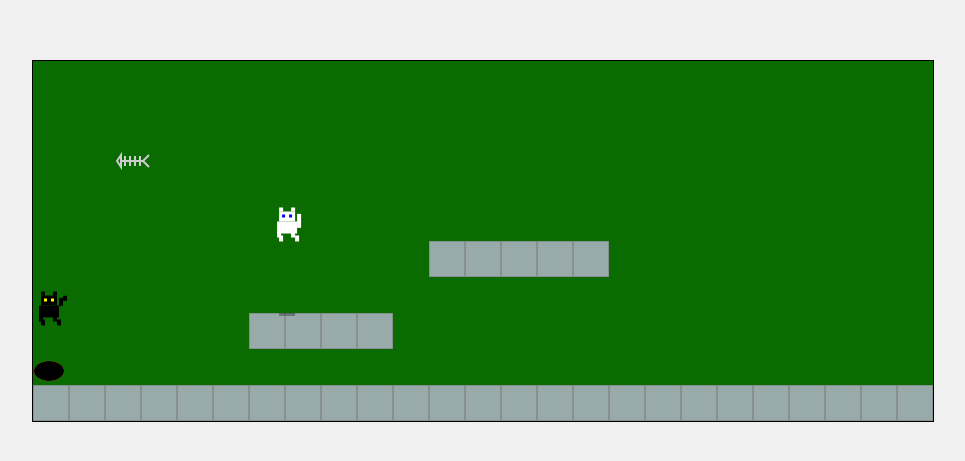
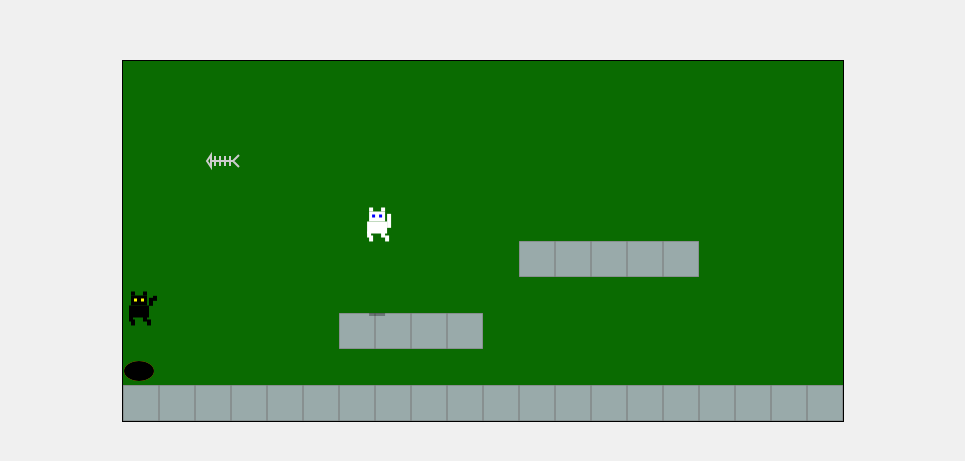
Before and after one commit to sdeseille/blacky-returns-home, a plain HTML site: page index.html in a window 1280 px wide. Shown: the part 159-620 px from the top of the page, without its empty margins (157-1122 px from the left). Drawn offline with Linux system fonts and the light colour scheme.

Commit message:
updated canvas width to use more standard size

```diff
--- a/index.html
+++ b/index.html
@@ -21,7 +21,7 @@
 <body>
   <canvas
     id="game"
-    width="900"
+    width="720"
     height="360"
     style="background: #0a6b01"
   ></canvas>
```
